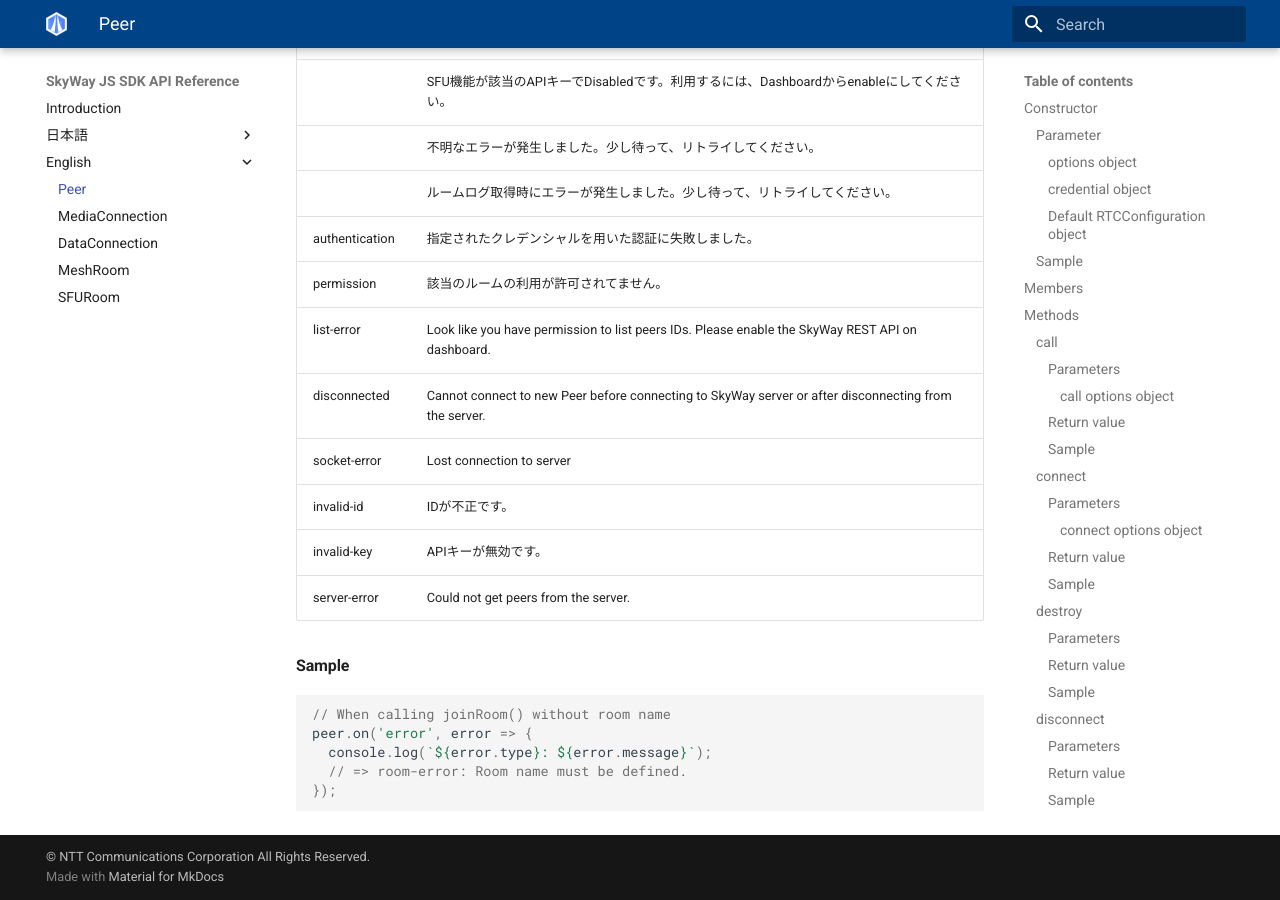
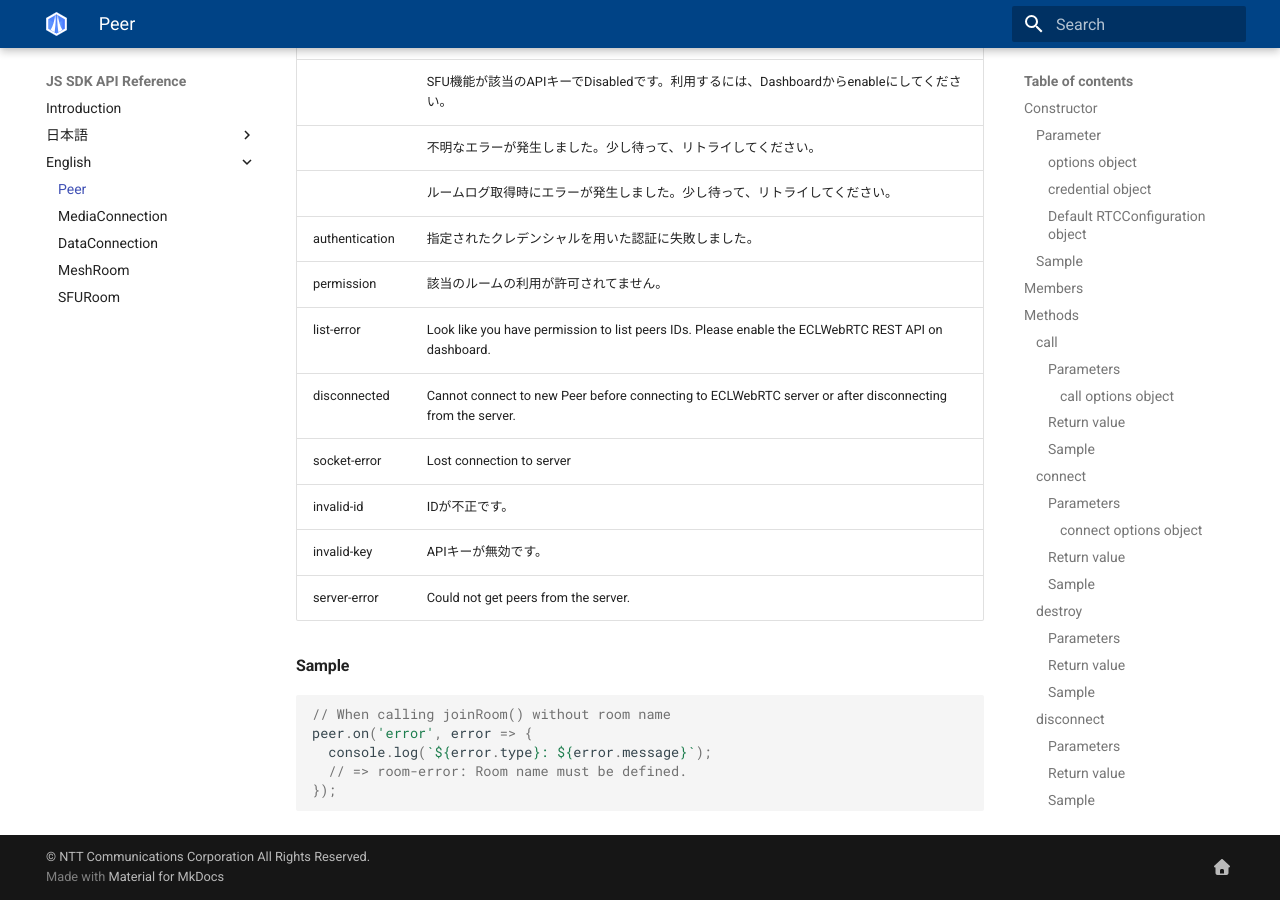
Before and after one commit to skyway/skyway-js-sdk-doc, an MkDocs documentation site: the page built from docs/en/peer.md, in a window 1280 px wide and 900 px high, scrolled down 10294 px. Built offline with MkDocs 1.6.1 and Material for MkDocs 9.7.7, drawn with Linux system fonts in a browser that asks for light colours; old or Windows-style settings are respelled for this version of MkDocs; some of the changed text lies outside the part shown.

Commit message:
Fix names and add link to Portal

````diff
--- a/docs/en/peer.md
+++ b/docs/en/peer.md
@@ -1,4 +1,4 @@
-Class that manages all p2p connections and rooms. Peer instance must be generated when using SkyWay.
+Class that manages all p2p connections and rooms. Peer instance must be generated when using ECLWebRTC.
 
 ## Constructor
 
@@ -43,7 +43,7 @@ const defaultConfig = {
 ### Sample
 
 ```js
-// Connect SkyWay signaling server with full debug option.
+// Connect ECLWebRTC signaling server with full debug option.
 const peer = new Peer({
   key:   "<YOUR-API-KEY>"
   debug: 3,
@@ -388,8 +388,8 @@ Events when error occur.
 ||ルームログ取得時にエラーが発生しました。少し待って、リトライしてください。|
 |authentication|指定されたクレデンシャルを用いた認証に失敗しました。|
 |permission|該当のルームの利用が許可されてません。|
-|list-error|Look like you have permission to list peers IDs. Please enable the SkyWay REST API on dashboard.|
-|disconnected|Cannot connect to new Peer before connecting to SkyWay server or after disconnecting from the server.|
+|list-error|Look like you have permission to list peers IDs. Please enable the ECLWebRTC REST API on dashboard.|
+|disconnected|Cannot connect to new Peer before connecting to ECLWebRTC server or after disconnecting from the server.|
 |socket-error|Lost connection to server|
 |invalid-id|IDが不正です。|
 |invalid-key|APIキーが無効です。|
--- a/mkdocs.yml
+++ b/mkdocs.yml
@@ -1,6 +1,7 @@
-site_name: SkyWay JS SDK API Reference
-site_description: Document for SkyWay JavaScript SDK
+site_name: JS SDK API Reference
+site_description: Document for SkyWay/ECLWebRTC JavaScript SDK
 site_author: NTT Communications
+site_url: 'https://webrtc.ecl.ntt.com/'
 copyright: '© NTT Communications Corporation All Rights Reserved.'
 pages:
     - Introduction: index.md
@@ -29,3 +30,7 @@ markdown_extensions:
     - codehilite
     - toc:
         permalink: true
+extra:
+  social:
+    - type: home
+      link: https://webrtc.ecl.ntt.com/
````
Also changed, not shown: docs/index.md (+2 -2 lines).
